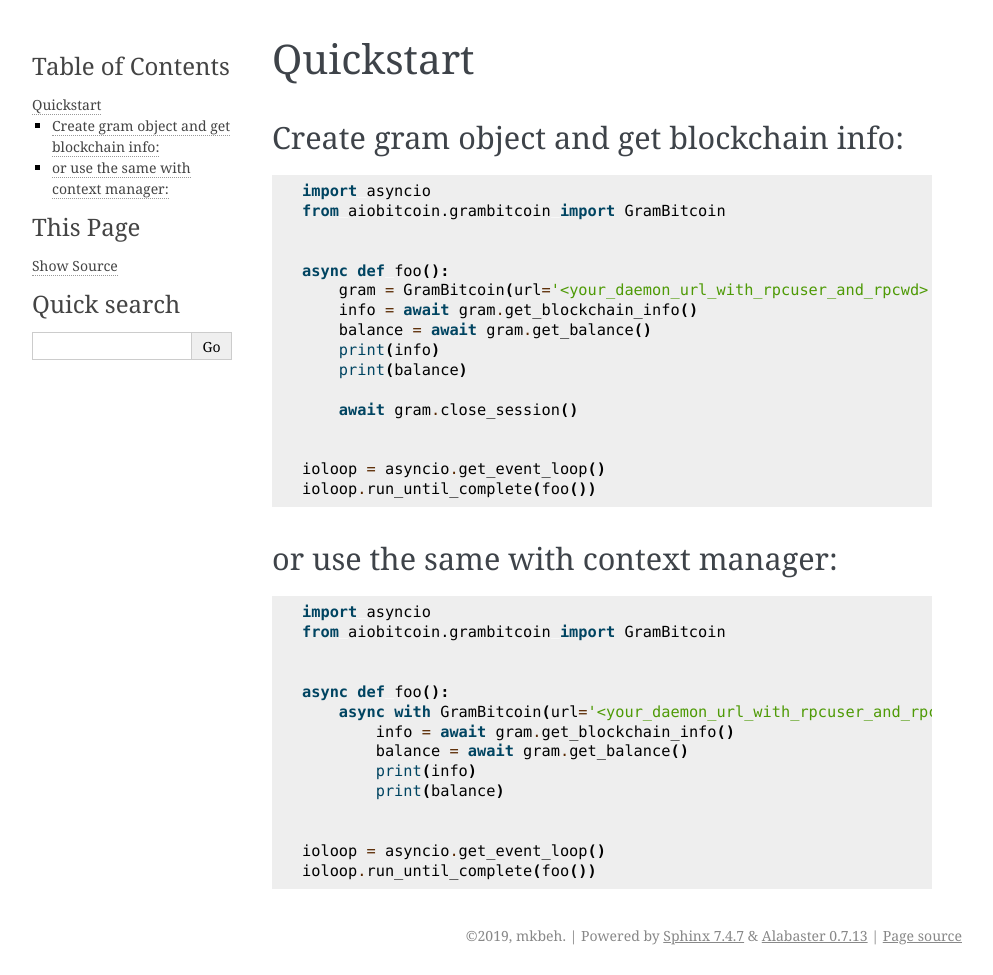
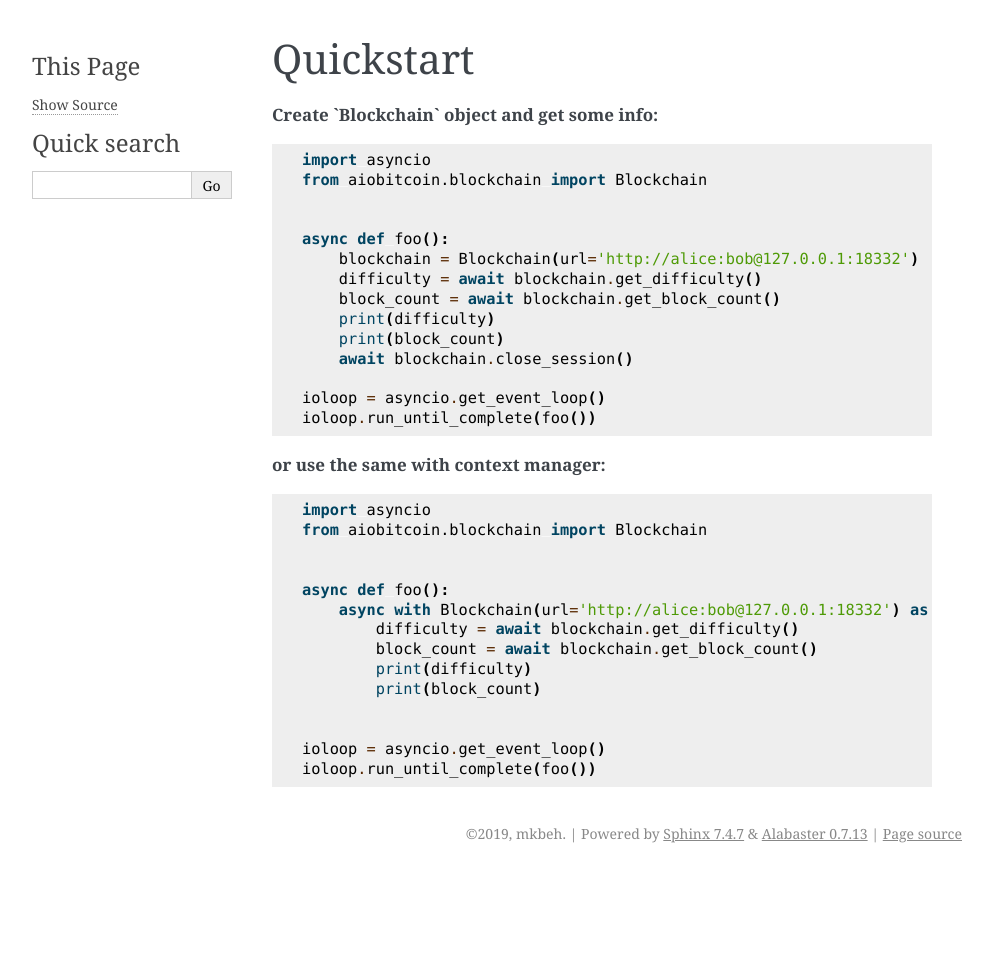
Before and after one commit to mkbeh/aiobitcoin, a Sphinx documentation site: the page built from docs/quickstart.rst, in a window 1280 px wide. Shown: the whole page, without its empty margins (148-1141 px from the left). Built offline with Sphinx 7.4.7, drawn with Linux system fonts in a browser that asks for light colours; after the commit the page ends 900 px from its top, so only the background shows below that.

```diff
--- a/docs/conf.py
+++ b/docs/conf.py
@@ -24,7 +24,7 @@ copyright = '2019, mkbeh'
 author = 'mkbeh'
 
 # The short X.Y version
-version = ''
+version = 'latest'
 # The full version, including alpha/beta/rc tags
 release = 'latest'
 
--- /dev/null
+++ b/docs/examples.rst
@@ -0,0 +1,2 @@
+Examples
+--------
--- a/docs/index.rst
+++ b/docs/index.rst
@@ -41,6 +41,7 @@ General
 
    installation
    quickstart
+   examples
    api
 
 
--- a/docs/quickstart.rst
+++ b/docs/quickstart.rst
@@ -1,42 +1,39 @@
 Quickstart
 ----------
 
-Create gram object and get blockchain info:
-"""""""""""""""""""""""""""""""""""""""""""""""
+**Create `Blockchain` object and get some info:**
 ::
 
     import asyncio
-    from aiobitcoin.grambitcoin import GramBitcoin
+    from aiobitcoin.blockchain import Blockchain
 
 
     async def foo():
-        gram = GramBitcoin(url='<your_daemon_url_with_rpcuser_and_rpcwd>')
-        info = await gram.get_blockchain_info()
-        balance = await gram.get_balance()
-        print(info)
-        print(balance)
+        blockchain = Blockchain(url='http://alice:bob@127.0.0.1:18332')
+        difficulty = await blockchain.get_difficulty()
+        block_count = await blockchain.get_block_count()
+        print(difficulty)
+        print(block_count)
+        await blockchain.close_session()
 
-        await gram.close_session()
+    ioloop = asyncio.get_event_loop()
+    ioloop.run_until_complete(foo())
+
+**or use the same with context manager:**
+
+::
+
+    import asyncio
+    from aiobitcoin.blockchain import Blockchain
+
+
+    async def foo():
+        async with Blockchain(url='http://alice:bob@127.0.0.1:18332') as blockchain:
+            difficulty = await blockchain.get_difficulty()
+            block_count = await blockchain.get_block_count()
+            print(difficulty)
+            print(block_count)
 
 
     ioloop = asyncio.get_event_loop()
     ioloop.run_until_complete(foo())
-
-or use the same with context manager:
-"""""""""""""""""""""""""""""""""""""""""
-::
-
-    import asyncio
-    from aiobitcoin.grambitcoin import GramBitcoin
-
-
-    async def foo():
-        async with GramBitcoin(url='<your_daemon_url_with_rpcuser_and_rpcwd>') as gram:
-            info = await gram.get_blockchain_info()
-            balance = await gram.get_balance()
-            print(info)
-            print(balance)
-
-
-    ioloop = asyncio.get_event_loop()
-    ioloop.run_until_complete(foo())
```
Also changed, not shown: README.md (+47 -4 lines).
